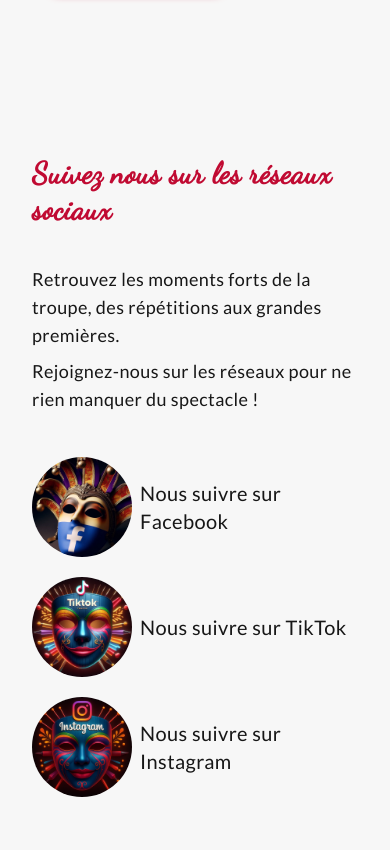
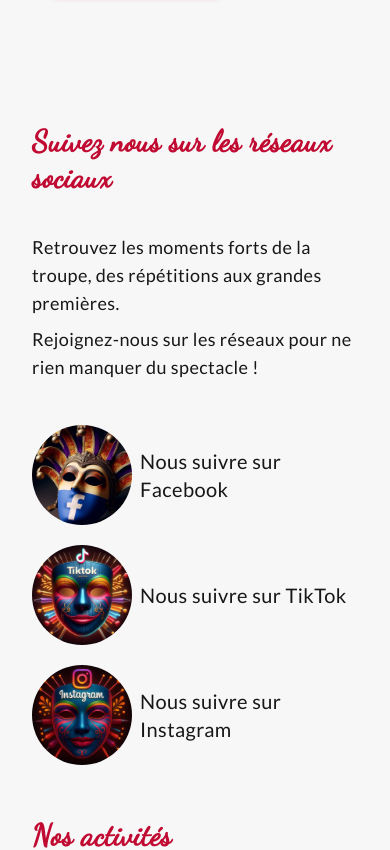
Before and after one commit to Tonyac-create/my-project-lesphenatres, a Next.js app: page / in a window 390 px wide. Shown: the part 1640-2490 px from the top of the page. Built offline with nearby package versions, Linux system fonts and the light colour scheme.

Commit message:
update padding top news

```diff
--- a/app/components/Home/News.tsx
+++ b/app/components/Home/News.tsx
@@ -3,7 +3,7 @@ import Link from "next/link";
 
 export default function News() {
     return (
-        <section className="flex flex-col gap-6 p-8 md:px-28 md:py-11 tracking-wide">
+        <section className="flex flex-col gap-6 px-8 md:px-28 md:py-11 tracking-wide">
             <h2 className="font-dancing text-red text-3xl sm:text-4xl xl:text-5xl mb-3.5  font-semibold flex mr-auto">{`Suivez nous sur les réseaux sociaux`}</h2>
             <div className="flex flex-col gap-2">
                 <p className="text-lg md:text-xl xl:text-2xl">{`Retrouvez les moments forts de la troupe, des répétitions aux grandes premières.`}</p>
```
